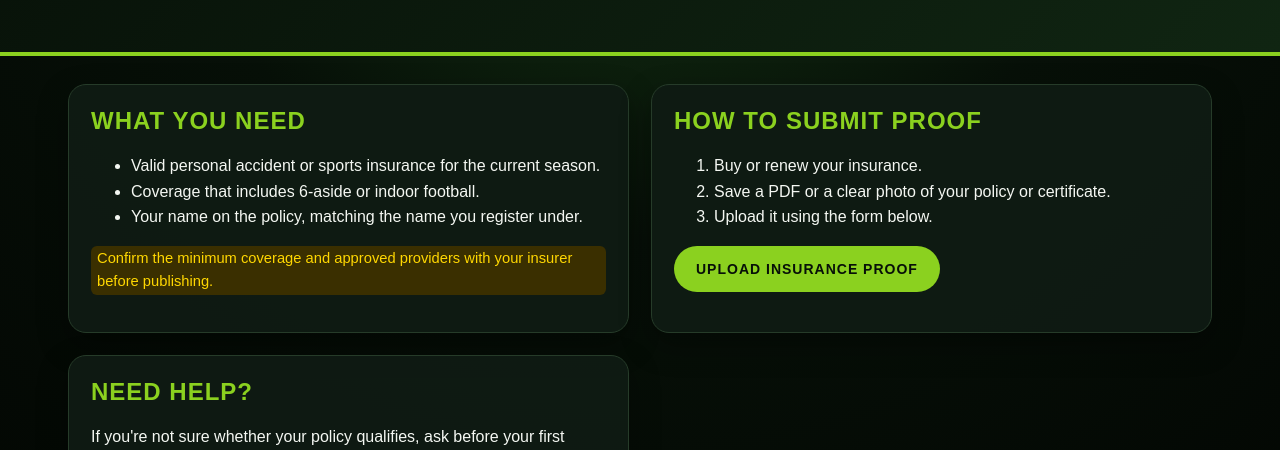
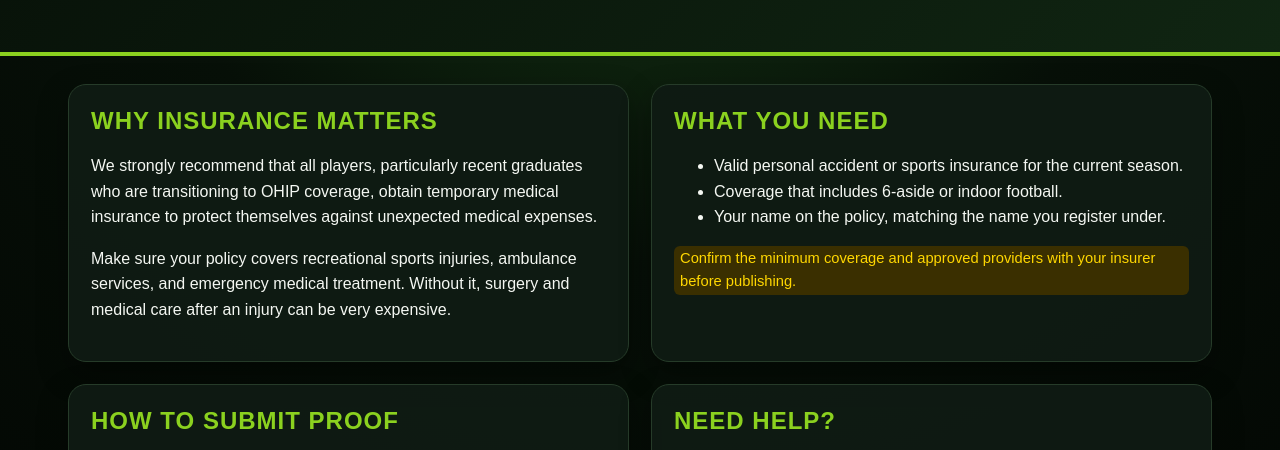
Before and after one commit to omosammy-sudo/kitchener-ballers-league, a plain HTML site: page insurance.html in a window 1280 px wide. Shown: the part 273-723 px from the top of the page. Drawn offline with Linux system fonts and the light colour scheme.

Commit message:
Move health insurance guidance to insurance page
Co-Authored-By: Claude Haiku 5.5 <noreply@anthropic.com>
Claude-Session: https://claude.ai/code/session_01BnYcSdSScPvxwwjwaCpPQK

```diff
--- a/insurance.html
+++ b/insurance.html
@@ -30,6 +30,12 @@
   <main class="container">
 
     <section class="grid">
+
+      <div class="card">
+        <h2>Why Insurance Matters</h2>
+        <p>We strongly recommend that all players, particularly recent graduates who are transitioning to OHIP coverage, obtain temporary medical insurance to protect themselves against unexpected medical expenses.</p>
+        <p>Make sure your policy covers recreational sports injuries, ambulance services, and emergency medical treatment. Without it, surgery and medical care after an injury can be very expensive.</p>
+      </div>
 
       <div class="card">
         <h2>What You Need</h2>
```
Also changed, not shown: safety.html (+1 -2 lines).
